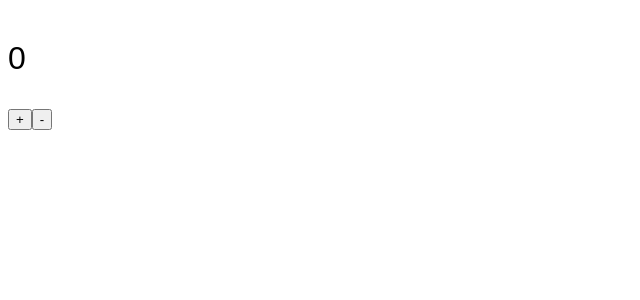
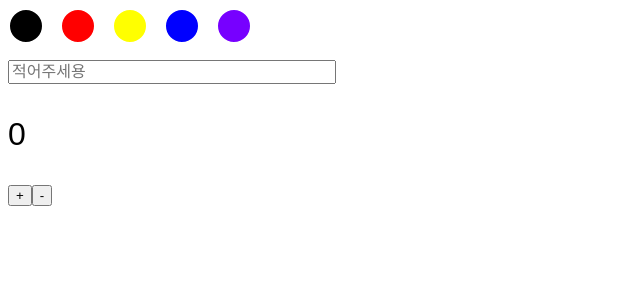
Before and after one commit to KoreanCow/hanlight_techCourse_daliyTask, a React (Create React App) app in the folder newYearTask/: page / in a window 1280 px wide. Shown: the top 300 px of the page, without its empty margins (0-640 px from the left). Built offline with nearby package versions, Linux system fonts and the light colour scheme.

Commit message:
2020-01-28

```diff
--- a/newYearTask/src/App.js
+++ b/newYearTask/src/App.js
@@ -18,6 +18,10 @@ const colors = [
 
 function reducer(state, action){
     switch(action.type) {
+    case 'SELECTE_COLOR':
+      return {
+
+      }
     case 'INCREMENT':
       return state + 1;
     case 'DECREMENT':
@@ -30,19 +34,19 @@ function reducer(state, action){
 export default function App() {
   // 밑의 두 줄을 지우고 작업하세요.
   // const dispatch = action => console.log(action);
-  const state = { color: "what can you do?",/* count: "this is count" */};
+  // const state = { color: "green"};
 
-  const [count, dispatch] = useReducer(reducer, 0);
+  const [state, dispatch] = useReducer(reducer, 0);
   return (
     <Wrapper>
       <Palette
         colors={colors}
         selectedColor={state.color}
-        // dispatch={dispatch}
+        dispatch={dispatch}
       />
       <Text
+        count={state}
         selectedColor={state.color}
-        count={count}
         dispatch={dispatch}
       />
     </Wrapper>
--- a/newYearTask/src/Palette.js
+++ b/newYearTask/src/Palette.js
@@ -3,18 +3,14 @@ import styled from "styled-components";
 
 const Wrapper = styled.div`
   width: 100%;
-
   display: flex;
 `;
 
 const Color = styled.div`
   width: 2rem;
   height: 2rem;
-
   margin-right: 1rem;
-
   background-color: ${({ bgColor }) => bgColor};
-
   border-radius: 50%;
   border: ${({ bgColor, selectedColor }) =>
     bgColor === selectedColor ? "2px solid Grey" : "2px solid #ffffff"};
@@ -28,12 +24,17 @@ const Color = styled.div`
 // 모르겠다면 질문!
 
 export default function Palette({ colors, selectedColor, dispatch }) {
-  // 위의 주석과 아래의 'will show color list'를 지우고 작업하세요.
+  const onClick = () => dispatch({ type: 'SELECT_COLOR'})
   return(
   <Wrapper>
-    {colors.map(color => {
-      // pk = {color.pk}
-    })}
+    {colors.map( color => (
+      <Color
+      selectedColor={selectedColor}
+      onClick={onClick}
+      bgColor={color.color}
+      key={color.pk}
+      />
+      ))}
   </Wrapper>
   )
 }
--- a/newYearTask/src/Text.js
+++ b/newYearTask/src/Text.js
@@ -1,18 +1,15 @@
-import React, {useReducer} from "react";
+import React, {useState} from "react";
 import styled from "styled-components";
-import { useInput } from "./hooks";
+import useInput from './hooks'
 
 const Wrapper = styled.div`
   width: 100%;
-
   margin-top: 1rem;
-
   text-align: start;
 `;
 
 const Input = styled.input`
   width: 20rem;
-
   font-size: 1rem;
 `;
 
@@ -21,20 +18,17 @@ const Typography = styled.p`
   font-size: 2rem;
 `;
 
-// styled-components 관련은 Palette.js 파일 참고.
+export default function Text({ selectedColor, count, dispatch }) {
 
-export default function Text({ selectedColor, count, dispatch }) {
-  // 아래 두 줄을 지우고 시작하세요.
-  // const input = "";
-  // const setInput = () => console.log("haha");
+  const { input, onChange } = useInput('')
 
   const increment = () => dispatch({ type: "INCREMENT" });
   const decrement = () => dispatch({ type: "DECREMENT" });
 
   return (
     <Wrapper>
-      {/* <Input value={input} onChange={setInput} />
-      <Typography color={selectedColor}>{input}</Typography> */}
+      <Input value={input} placeholder='적어주세용'onChange={onChange} />
+      <Typography color={selectedColor}>{input}</Typography>
       <Typography color={selectedColor}>{count}</Typography>
       <button onClick={increment}>+</button>
       <button onClick={decrement}>-</button>
--- a/newYearTask/src/hooks.js
+++ b/newYearTask/src/hooks.js
@@ -1 +1,21 @@
 // 이 파일에 useInput을 작성하세요.
+import { useState, useCallback } from 'react';
+
+// function useInput(initialForm) {
+//     const [input, setInput] = useState('');
+
+//     const onChange = useCallback( e => setInput(e.target.value))
+//     return [input, onChange];
+// }
+
+const useInput = (initValue) => {
+
+  const [input, setInput ] = useState(initValue)
+
+  const onChange = useCallback(e => {
+      setInput(e.target.value)
+  })
+  return { onChange, input }
+}
+
+export default useInput
```
